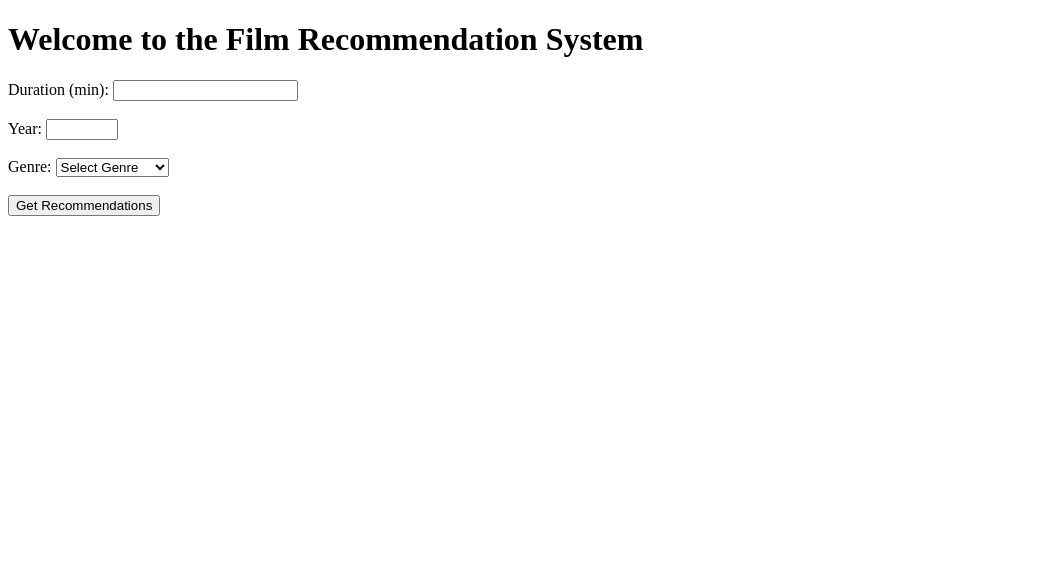
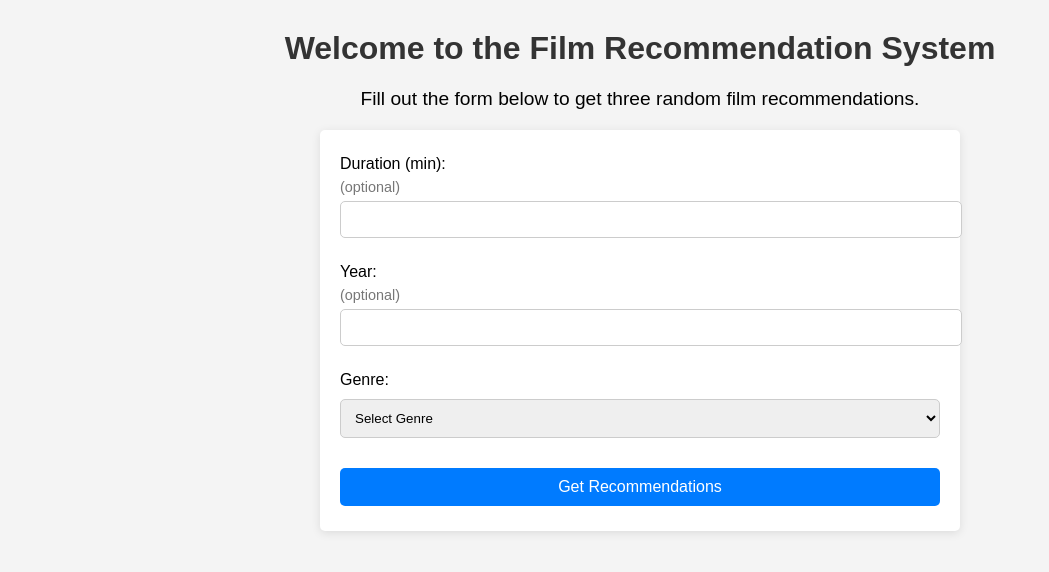
Before and after one commit to zeynepkrc/Movie_System, a Django app: page / in a window 1280 px wide. Shown: the top 572 px of the page, without its empty margins (0-1049 px from the left). Run offline with Django 4.2, Linux system fonts and the light colour scheme.

Commit message:
Styled home and recommend pages

```diff
--- a/Movie_System/settings.py
+++ b/Movie_System/settings.py
@@ -118,7 +118,10 @@ USE_TZ = True
 # Static files (CSS, JavaScript, Images)
 # https://docs.djangoproject.com/en/4.2/howto/static-files/
 
-STATIC_URL = 'static/'
+STATIC_URL = '/static/'
+STATICFILES_DIRS = [
+    BASE_DIR / 'static',
+]
 
 # Default primary key field type
 # https://docs.djangoproject.com/en/4.2/ref/settings/#default-auto-field
--- /dev/null
+++ b/film_app/static/css/home.css
@@ -0,0 +1,89 @@
+/* Genel stil ayarları */
+body {
+    font-family: Arial, sans-serif;
+    background-color: #f4f4f4;
+    margin: 0;
+    padding: 0;
+}
+
+/* Başlık ve giriş metni */
+h1 {
+    text-align: center;
+    margin-top: 30px;
+    color: #333;
+}
+
+.intro-text {
+    text-align: center;
+    font-size: 1.2rem;
+    margin-bottom: 20px;
+}
+
+/* Hata mesajı */
+.error {
+    color: red;
+    text-align: center;
+}
+
+/* Form düzenlemeleri */
+form {
+    margin: 0 auto;
+    max-width: 600px;
+    background-color: #fff;
+    padding: 20px;
+    border-radius: 5px;
+    box-shadow: 0 2px 10px rgba(0, 0, 0, 0.1);
+}
+
+/* Form grubu düzenlemesi */
+.form-group {
+    margin-bottom: 20px;
+}
+
+/* Etiketler */
+label {
+    display: block;
+    margin: 5px 0;
+    font-size: 1rem;
+}
+
+/* Girdi elemanları */
+input, select, button {
+    width: 100%;
+    padding: 10px;
+    margin: 5px 0;
+    border-radius: 5px;
+    border: 1px solid #ccc;
+}
+
+/* Küçük metin için stil */
+small {
+    font-size: 0.9rem;
+    color: #777;
+}
+
+/* Buton stili */
+button {
+    background-color: #007bff;
+    color: white;
+    border: none;
+    cursor: pointer;
+    font-size: 1rem;
+}
+
+button:hover {
+    background-color: #0056b3;
+}
+
+/* Linkler */
+a {
+    text-decoration: none;
+    color: #007bff;
+    font-size: 1rem;
+    display: inline-block;
+    margin-top: 10px;
+}
+
+a:hover {
+    text-decoration: underline;
+}
--- a/film_app/templates/home.html
+++ b/film_app/templates/home.html
@@ -4,23 +4,38 @@
   <meta charset="UTF-8">
   <meta name="viewport" content="width=device-width, initial-scale=1.0">
   <title>Film Recommendation</title>
+  {% load static %}
+  <link rel="stylesheet" href="{% static 'css/home.css' %}">
 </head>
 <body>
   <h1>Welcome to the Film Recommendation System</h1>
+  <p class="intro-text">
+    Fill out the form below to get three random film recommendations.
+  </p>
 
   {% if error %}
-        <p style="color: red;">{{ error }}</p>
+    <p class="error">{{ error }}</p>
   {% endif %}
 
   <form action="{% url 'recommend_films' %}" method="POST">
     {% csrf_token %}
 
+    <!-- Form Group for Duration -->
+    <div class="form-group">
       <label for="duration">Duration (min):</label>
-        <input type="number" id="duration" name="duration" min="1" required><br><br>
+      <small>(optional)</small>
+      <input type="number" id="duration" name="duration" min="1">
+    </div>
 
+    <!-- Form Group for Year -->
+    <div class="form-group">
       <label for="year">Year:</label>
-        <input type="number" id="year" name="year" min="1900" max="2099" required><br><br>
+      <small>(optional)</small>
+      <input type="number" id="year" name="year" min="1900" max="2099">
+    </div>
 
+    <!-- Form Group for Genre -->
+    <div class="form-group">
       <label for="genre">Genre:</label>
       <select id="genre" name="genre" required>
         <option value="" disabled selected>Select Genre</option>
@@ -43,8 +58,8 @@
         <option value="53">Thriller</option>
         <option value="10752">War</option>
         <option value="37">Western</option>
-        </select><br><br>
-
+      </select>
+    </div>
     <button type="submit">Get Recommendations</button>
   </form>
 </body>
--- a/film_app/views.py
+++ b/film_app/views.py
@@ -25,7 +25,9 @@ GENRE_DICT = {
     "37": "Western"
 }
 def home(request):
-    return render(request, 'home.html')
+    # GENRE_DICT'i şablona gönder
+    return render(request, 'home.html', {'genre_dict': GENRE_DICT})
+
 
 def recommend_films(request):
     if request.method == 'POST':
@@ -33,16 +35,23 @@ def recommend_films(request):
         year = request.POST.get('year')
         duration = request.POST.get('duration')
 
-        if not genre or not year or not duration:
-            return render(request, 'home.html', {'error': 'All fields are required!'})
+        if not genre:
+            return render(request, 'home.html', {'error': 'Genre is required!'})
 
+        # Boş değilse int'e çevir
         try:
-            year = int(year)
-            duration = int(duration)
+            year = int(year) if year else None
+            duration = int(duration) if duration else None
         except ValueError:
-            return render(request, 'home.html', {'error': 'Year and duration must be integers!'})
+            return render(request, 'home.html', {'error': 'Year and duration must be valid numbers!'})
 
-        url = f'https://api.themoviedb.org/3/discover/movie?api_key={API_KEY}&with_genres={genre}&year={year}&with_runtime.lte={duration}&page=1'
+        # URL'yi dinamik oluştur
+        url = f'https://api.themoviedb.org/3/discover/movie?api_key={API_KEY}&with_genres={genre}&page=1'
+        if year:
+            url += f"&year={year}"
+        if duration:
+            url += f"&with_runtime.lte={duration}"
+
         response = requests.get(url)
         data = response.json()
         movies = data.get('results', [])
```
Also changed, not shown: film_app/static/css/recommend.css (added, +94 -0 lines), film_app/templates/recommend.html (+15 -8 lines). Lines whose indentation alone changed are shown as unchanged.
